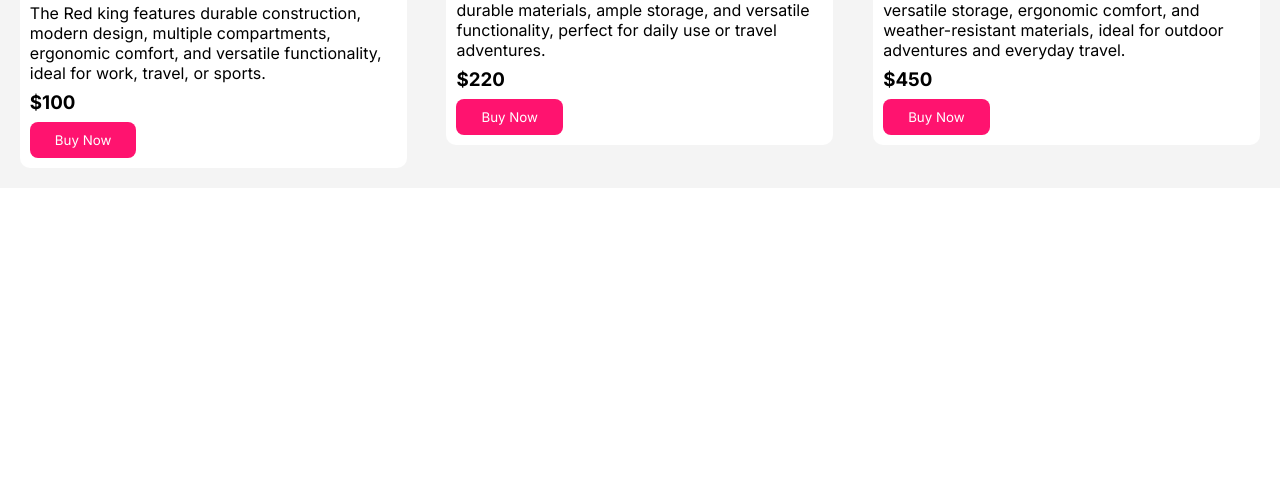
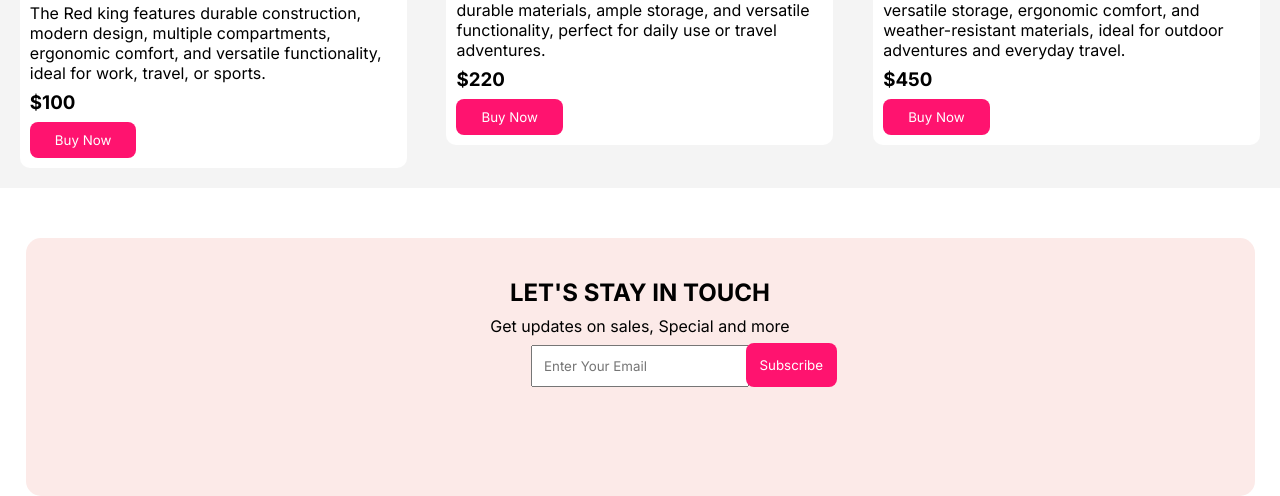
Before and after one commit to siddikur-dev/panda-ecommerce, a plain HTML site: page index.html in a window 1280 px wide. Shown: the part 1731-2227 px from the top of the page. Before the commit the page ends 1919 px from the top, so only its background shows below. Drawn offline with Linux system fonts and the light colour scheme.

Commit message:
let's get in touch

```diff
--- a/index.html
+++ b/index.html
@@ -154,6 +154,22 @@
             </div>
         </div>
     </section>
+    <!-- form -->
+    <section>
+        <div
+            style="width: 1229px; height: 218px; background-color: #FCEAE8; margin-top: 50px;border-radius: 15px; text-align: center; padding-top: 40px;">
+
+            <h1>
+                LET'S STAY IN TOUCH
+            </h1>
+            <p style="padding:
+            9px 0;">Get updates on sales, Special and more</p>
+            <div style="position: relative;">
+                <input style="padding: 11px;" type="email" placeholder="Enter Your Email"> <br>
+                <button class="btn" style=" padding: 14px; position: absolute; left: 720px; top: -2px;">Subscribe</button>
+            </div>
+        </div>
+    </section>
 </body>
 
 </html>
```
